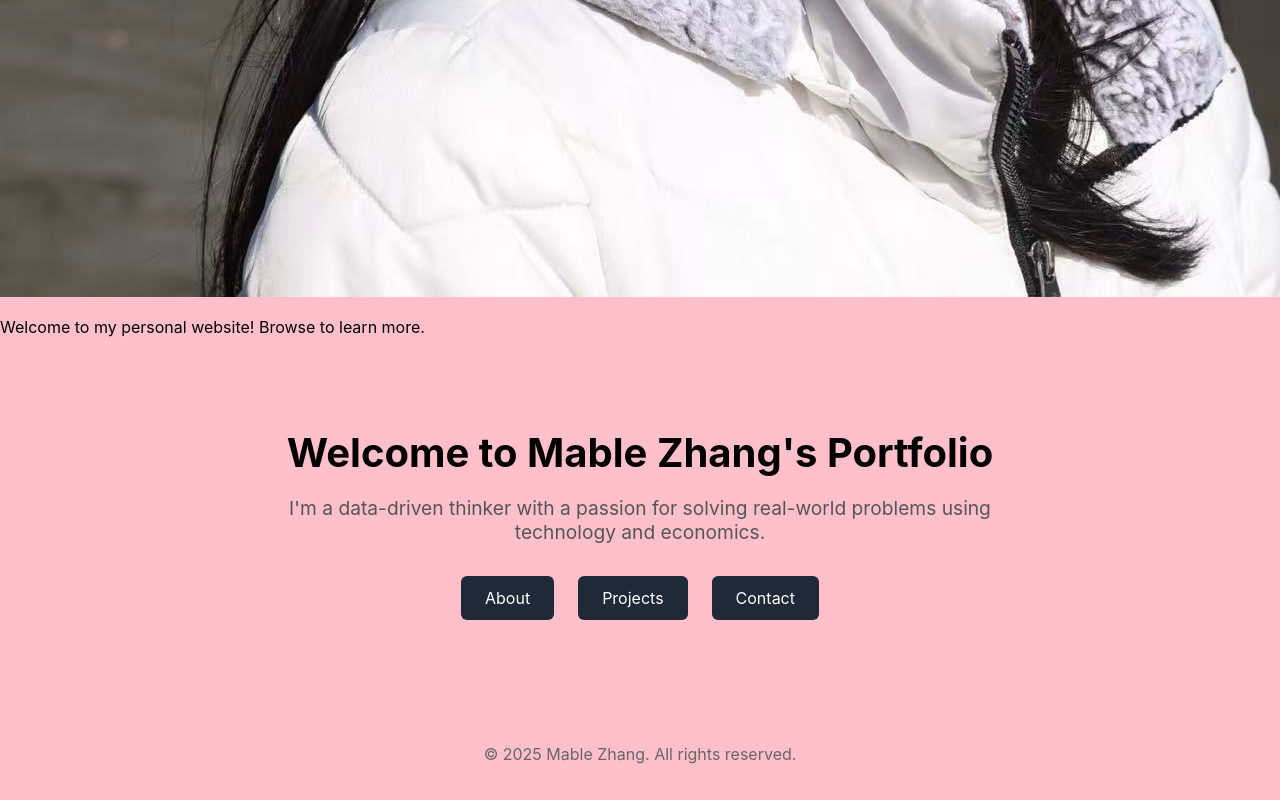
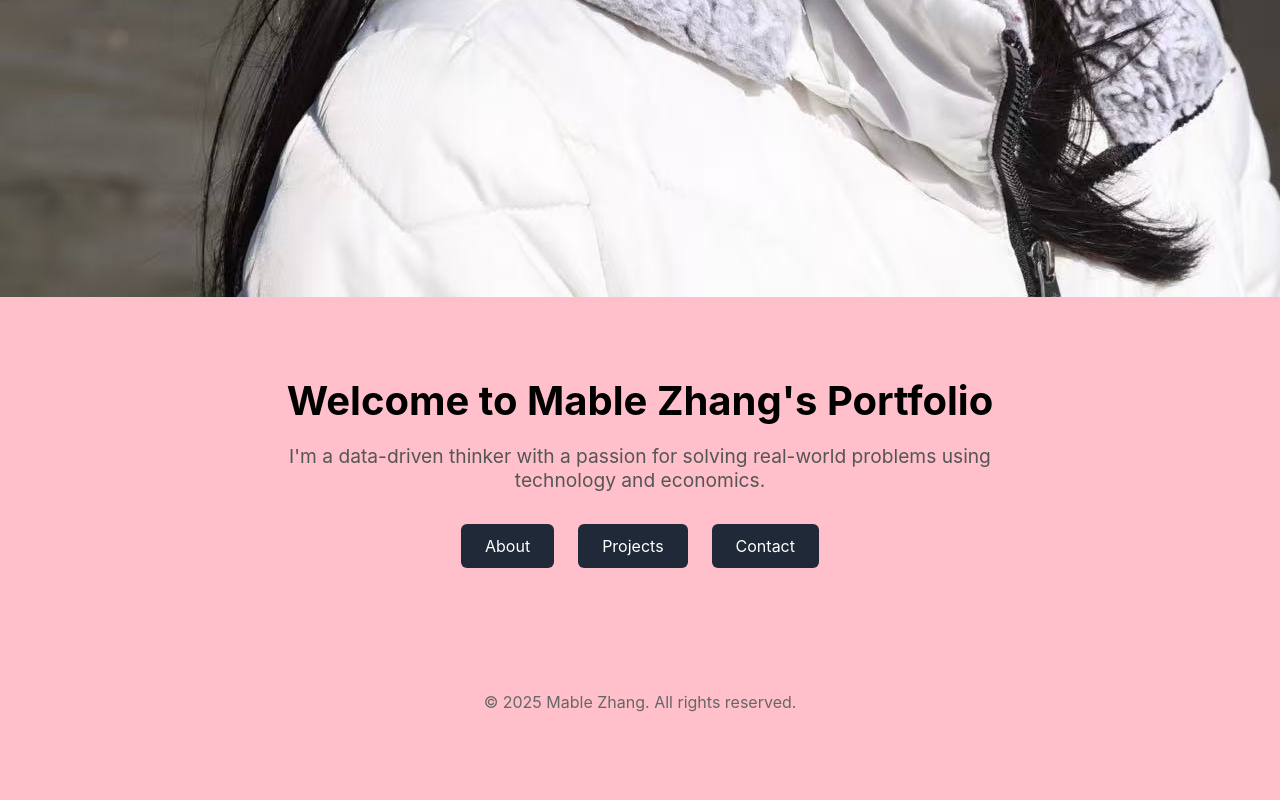
Before and after one commit to mablezhang2003/mablezhang2003.github.io, a React (Create React App) app: page / in a window 1280 px wide. Shown: the part 1003-1803 px from the top of the page. After the commit the page ends 1751 px from the top, so only its background shows below. Built offline with nearby package versions, Linux system fonts and the light colour scheme; the HTML template or start-up script is replaced by a standard one.

Commit message:
Update Intro.js

```diff
--- a/src/components/Intro.js
+++ b/src/components/Intro.js
@@ -20,9 +20,6 @@ function Intro() {
         className="intro-headshot"
         style={{ borderColor: borderColor }}
       />
-      <p className="intro-text">
-        Welcome to my personal website! Browse to learn more.
-      </p>
     </div>
   );
 }
```
